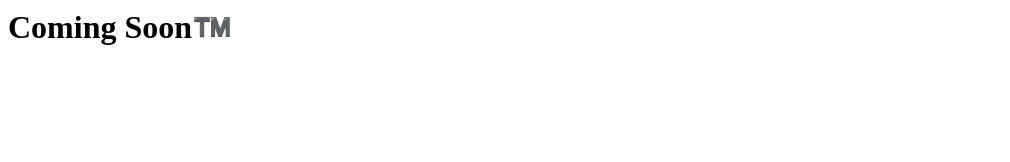
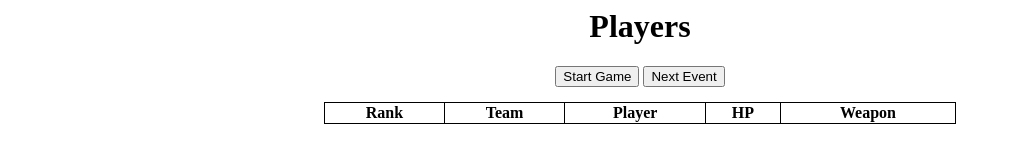
Before and after one commit to LightBlueGamer/MatrixGames, a plain HTML site: page index.html in a window 1280 px wide. Shown: the whole page, without its empty margins (0-1010 px from the left). Drawn offline with Linux system fonts and the light colour scheme.

Commit message:
Version 0.0.1

```diff
--- a/index.html
+++ b/index.html
@@ -1,10 +1,24 @@
 <head>
   <title>Matrix Games</title>
+  <h1 id="PlayerHead">Players</h1>
 </head>
 <body>
-  <h1>
-    Coming Soon™️
-  </h1>
+  <div id="Buttons">
+    <button id="StartGame" onclick="startGame()">Start Game</button>
+    <button id="NextEvent">Next Event</button>
+  </div>
+
+  <table id="PlayerTable">
+    <tr>
+      <th>Rank</th>
+      <th>Team</th>
+      <th>Player</th>
+      <th>HP</th>
+      <th>Weapon</th>
+    </tr>
+    <tbody id="PlayerTableBody"></tbody>
+  </table>
+
 </body>
 <link rel="stylesheet" href="style.css">
-<script src="thisfolder/second.js"></script>
+<script src="./script.js"></script>
--- a/script.js
+++ b/script.js
@@ -0,0 +1,21 @@
+const players = ["Light", "Crash"];
+
+var data = [];
+
+function startGame(){
+  for (let i = 0; i < players.length; i++) {
+    data.push({rank: i+1, team: 'SOLO', name: players[i], hp: 100, weapon: 'Fists'})
+  };
+
+  for (let i = 0; i < data.length; i++) {
+    const tBody = document.getElementById("PlayerTableBody");
+    const tRow = document.createElement("tr");
+    tBody.appendChild(tRow);
+
+    for (let x in data[i]) {
+      const td = document.createElement("td");
+      tRow.appendChild(td);
+      td.innerHTML = data[i][x];
+    };
+  };
+};
--- a/style.css
+++ b/style.css
@@ -0,0 +1,24 @@
+#PlayerHead {
+  text-align: center;
+  position: static;
+}
+
+#Buttons {
+  text-align: center;
+  position: static;
+  margin-top: 5px;
+}
+
+table, td, th {
+  border: 1px solid black;
+  position: static;
+  margin-top: 15px;
+  margin-left: auto;
+  margin-right: auto;
+  text-align: center;
+}
+
+table {
+  border-collapse: collapse;
+  width: 50%
+}
```
Also changed, not shown: 2 other files.
